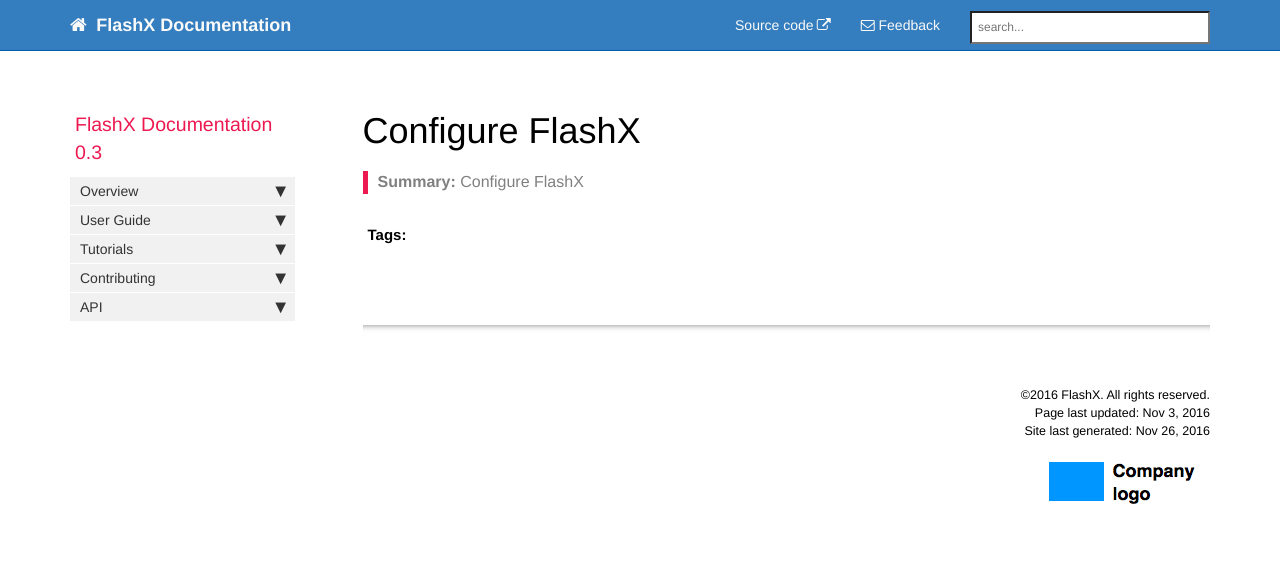
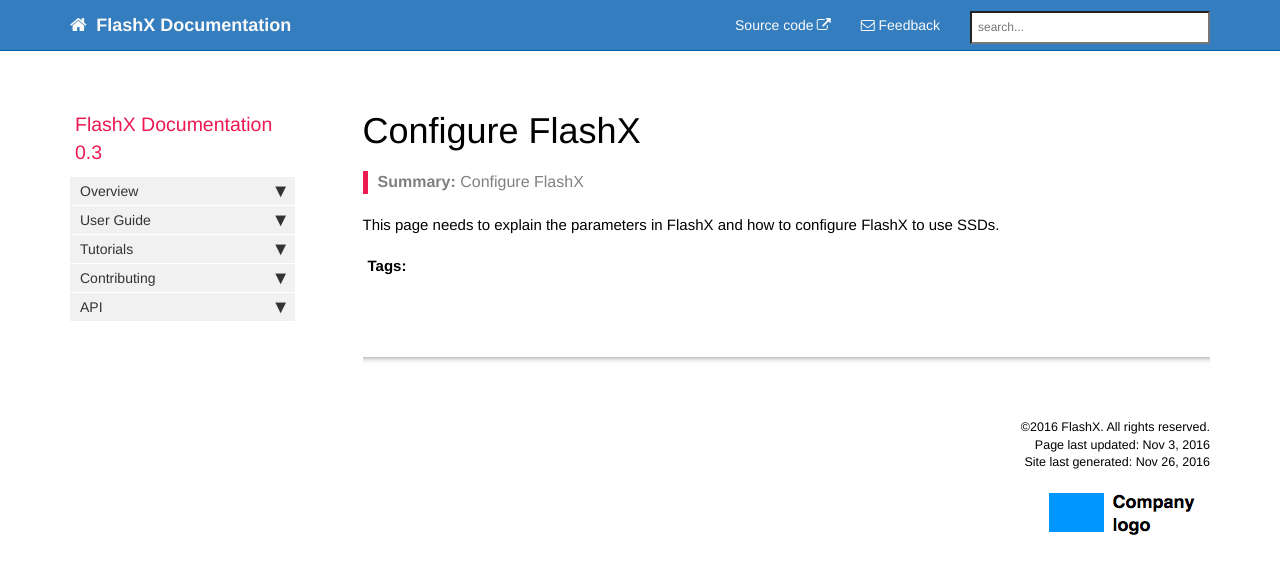
Before and after one commit to flashxio/FlashX-doc, a Jekyll site: the page built from pages/FlashX-conf.md, in a window 1280 px wide. Shown: the top 574 px of the page. Built offline with Jekyll 4.4.1, drawn with Linux system fonts in a browser that asks for light colours; nearby versions of some CDN libraries; comment, search, counter and statistics services are not loaded.

Commit message:
Update FlashX-conf.md

```diff
--- a/pages/FlashX-conf.md
+++ b/pages/FlashX-conf.md
@@ -8,3 +8,5 @@ sidebar: mydoc_sidebar
 permalink: FlashX-conf.html
 folder: mydoc
 ---
+
+This page needs to explain the parameters in FlashX and how to configure FlashX to use SSDs.
```
